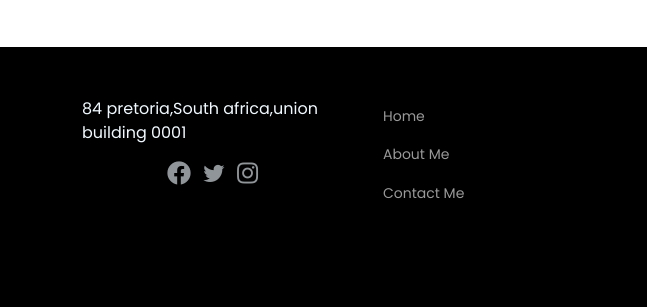
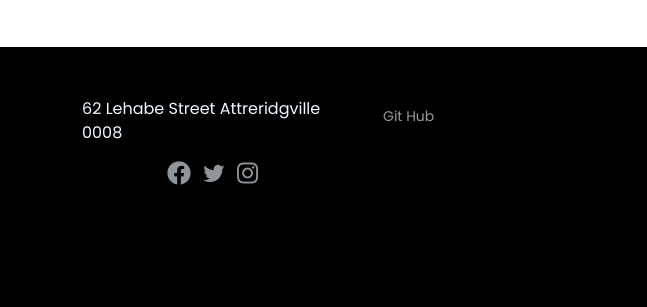
Before and after one commit to emihle21/webpage, a plain HTML site: page about.html in a window 1280 px wide. Shown: the part 927-1234 px from the top of the page, 0-647 px from the left. Drawn offline with nearby package versions, Linux system fonts and the light colour scheme; a web font is replaced by a local one.

Commit message:
added my git link

```diff
--- a/about.html
+++ b/about.html
@@ -164,7 +164,7 @@
         <div class="container">
             <div class="row">
                 <div class="col-sm-6 col-md-3 item">
-                    <p>84 pretoria,South africa,union building 0001</p>
+                    <p>62 Lehabe Street Attreridgville 0008</p>
                     <ul class="list-inline text-center flex-shrink-1 justify-content-between">
                         <li class="list-inline-item"><a href="#"><i class="fab fa-facebook" style="font-size: 24px;"></i></a></li>
                         <li class="list-inline-item"><a href="#"><i class="fa fa-twitter" style="font-size: 24px;"></i></a></li>
@@ -173,9 +173,8 @@
                 </div>
                 <div class="col-sm-6 col-md-3 item">
                     <ul style="color: rgb(255,255,255);">
-                        <li class="nav-item"><a class="nav-link" href="#">Home</a></li>
-                        <li class="nav-item"><a class="nav-link" href="about.html">About Me</a></li>
-                        <li class="nav-item"><a class="nav-link" href="contact.html">Contact Me</a></li>
+                        <li class="nav-item"><a class="nav-link" href="https://github.com/emihle21/">Git Hub</a></li>
+
 
                     </ul>
                 </div>
```
Also changed, not shown: contact.html (+4 -6 lines), index.html (+3 -5 lines).
